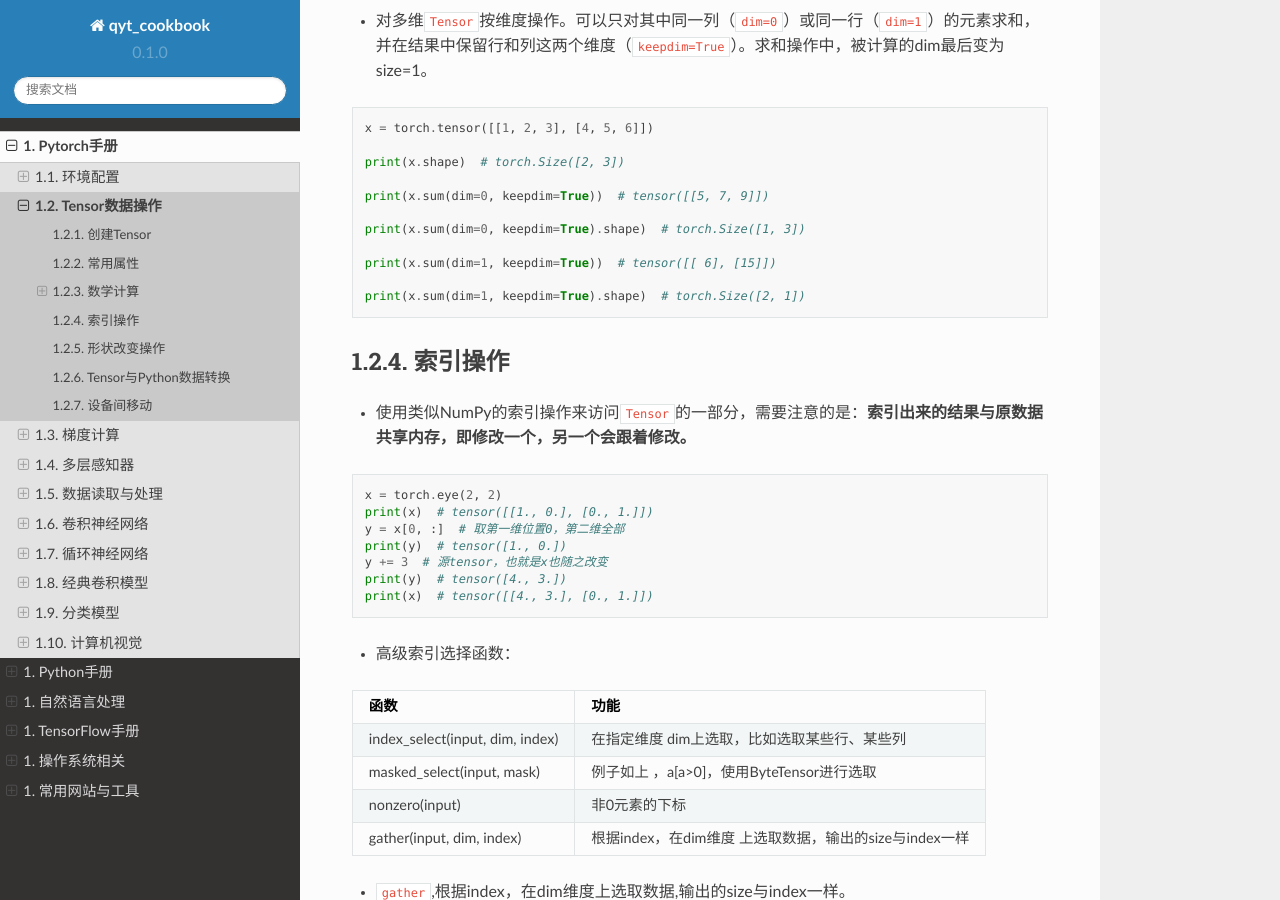
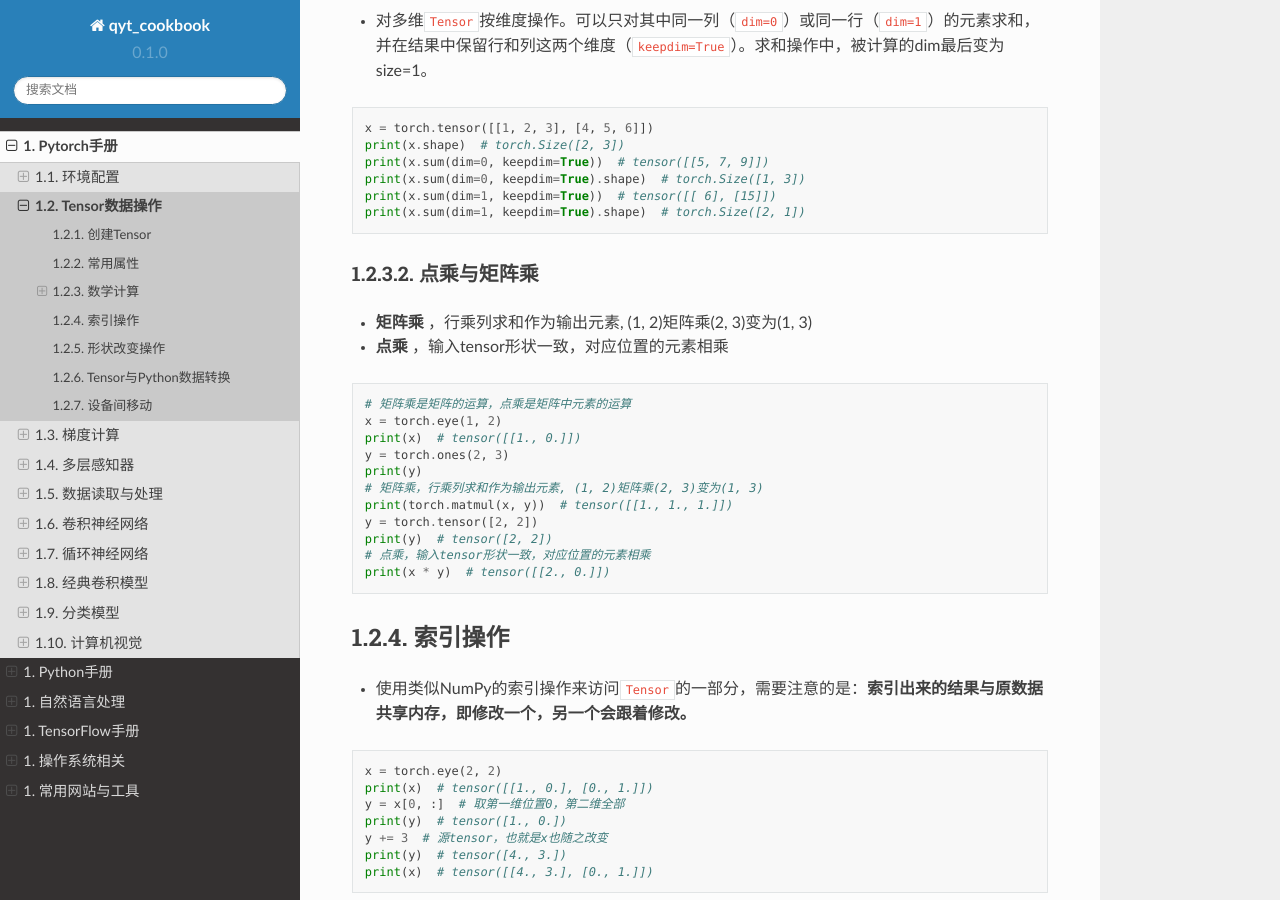
Before and after one commit to q759729997/qyt_cookbook, a Sphinx documentation site: the page built from qyt_cookbook/source/pytorch/tensor.rst, in a window 1280 px wide and 900 px high, scrolled down 2979 px. Built offline with Sphinx 7.4.7 and the Read the Docs theme 2.0.0, drawn with Linux system fonts in a browser that asks for light colours.

Commit message:
点乘与矩阵乘

```diff
--- a/qyt_cookbook/source/pytorch/tensor.rst
+++ b/qyt_cookbook/source/pytorch/tensor.rst
@@ -142,16 +142,31 @@ svd                               奇异值分解
 .. code:: python
 
    x = torch.tensor([[1, 2, 3], [4, 5, 6]])
+   print(x.shape)  # torch.Size([2, 3])
+   print(x.sum(dim=0, keepdim=True))  # tensor([[5, 7, 9]])
+   print(x.sum(dim=0, keepdim=True).shape)  # torch.Size([1, 3])
+   print(x.sum(dim=1, keepdim=True))  # tensor([[ 6], [15]])
+   print(x.sum(dim=1, keepdim=True).shape)  # torch.Size([2, 1])
 
-   print(x.shape)  # torch.Size([2, 3])
+点乘与矩阵乘
+***************************
 
-   print(x.sum(dim=0, keepdim=True))  # tensor([[5, 7, 9]])
+- **矩阵乘** ，行乘列求和作为输出元素, (1, 2)矩阵乘(2, 3)变为(1, 3)
+- **点乘** ，输入tensor形状一致，对应位置的元素相乘
 
-   print(x.sum(dim=0, keepdim=True).shape)  # torch.Size([1, 3])
+.. code-block:: python
 
-   print(x.sum(dim=1, keepdim=True))  # tensor([[ 6], [15]])
-
-   print(x.sum(dim=1, keepdim=True).shape)  # torch.Size([2, 1])
+    # 矩阵乘是矩阵的运算，点乘是矩阵中元素的运算
+    x = torch.eye(1, 2)
+    print(x)  # tensor([[1., 0.]])
+    y = torch.ones(2, 3)
+    print(y)
+    # 矩阵乘，行乘列求和作为输出元素, (1, 2)矩阵乘(2, 3)变为(1, 3)
+    print(torch.matmul(x, y))  # tensor([[1., 1., 1.]])
+    y = torch.tensor([2, 2])
+    print(y)  # tensor([2, 2])
+    # 点乘，输入tensor形状一致，对应位置的元素相乘
+    print(x * y)  # tensor([[2., 0.]])
 
 索引操作
 ######################
```
Also changed, not shown: 1 other file.
